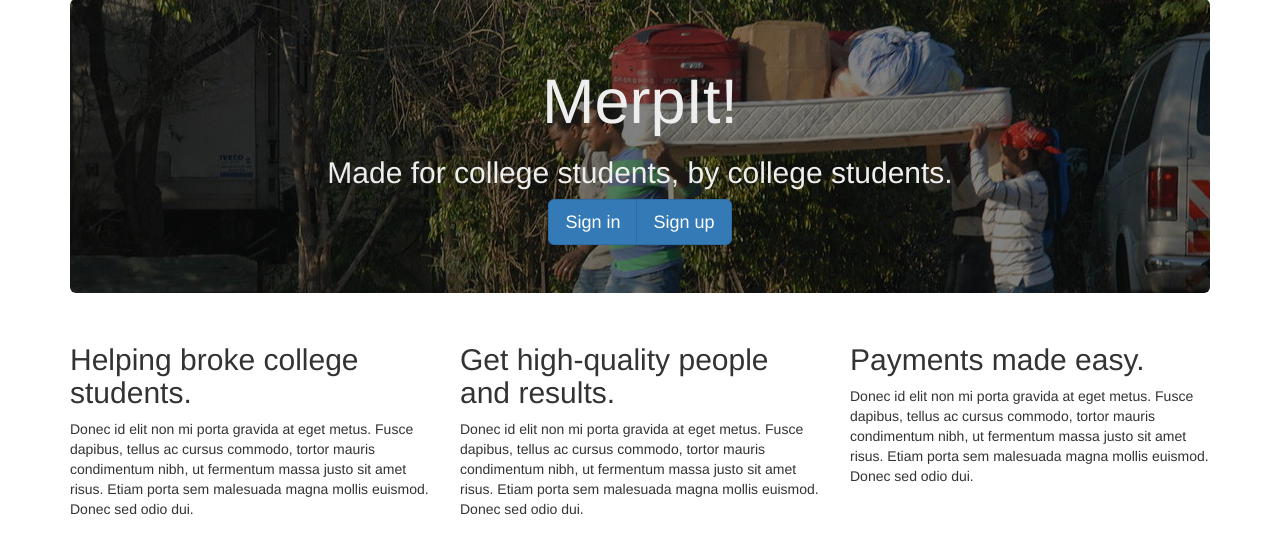
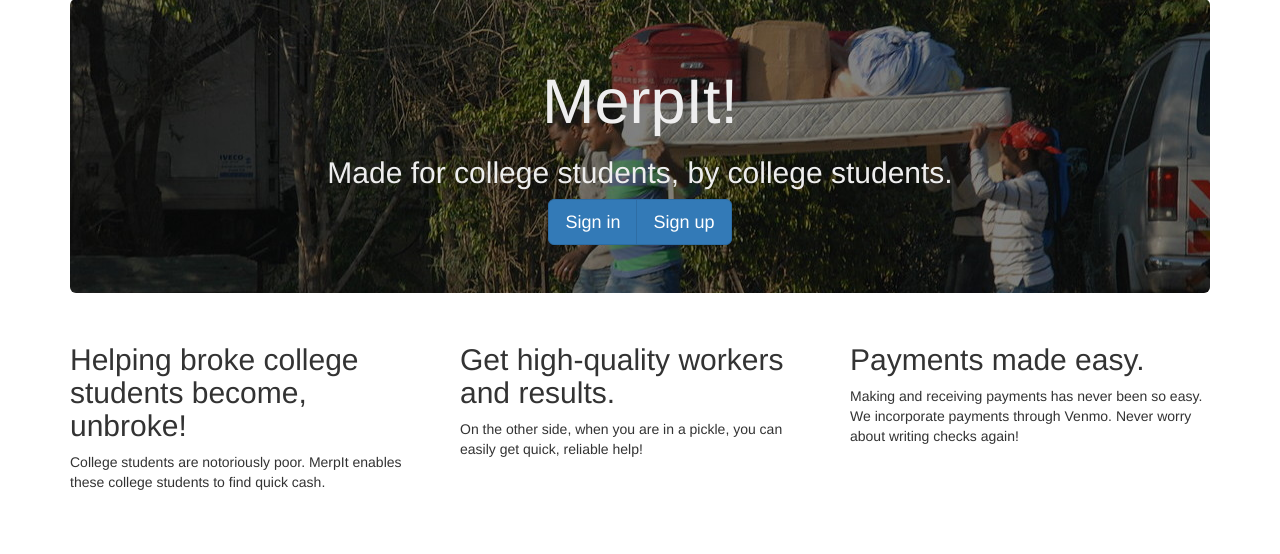
Before and after one commit to austinheimark/SoCollege, a Flask app: page / in a window 1280 px wide. Shown: the part 51-605 px from the top of the page. Run offline with Flask 2, Linux system fonts and the light colour scheme; some libraries are stand-ins or nearby versions.

Commit message:
Final commit for PennApps

```diff
--- a/templates/dashboard.html
+++ b/templates/dashboard.html
@@ -76,7 +76,11 @@
 						<form action="/pay_customer" method="post">
 							<button class="btn btn-xs btn-primary" type="submit"><input type="hidden" name="title" value="{{ post.title }}">Pay</button>
 						</form>
-						</td
+						</td>
+						<td>
+						<form action="/deletepost/authenticate" method="post">
+	<button class="btn btn-xs btn-primary" type="submit"><input type="hidden" name="title" value="{{ post.title }}">Delete</button>
+						</td>
 					</tr>
 					{% endfor %}
 					{% else %}
--- a/templates/home.html
+++ b/templates/home.html
@@ -10,16 +10,16 @@
 </div>
 <div class="row">
 	<div class="col-lg-4 col-md-4 col-sm-4">
-		<h2>Helping broke college students.</h2>
-		<p>Donec id elit non mi porta gravida at eget metus. Fusce dapibus, tellus ac cursus commodo, tortor mauris condimentum nibh, ut fermentum massa justo sit amet risus. Etiam porta sem malesuada magna mollis euismod. Donec sed odio dui.</p>
+		<h2>Helping broke college students become, unbroke!</h2>
+		<p>College students are notoriously poor. MerpIt enables these college students to find quick cash.</p>
 	</div>
 	<div class="col-lg-4 col-md-4 col-sm-4">
-		<h2>Get high-quality people and results.</h2>
-		<p>Donec id elit non mi porta gravida at eget metus. Fusce dapibus, tellus ac cursus commodo, tortor mauris condimentum nibh, ut fermentum massa justo sit amet risus. Etiam porta sem malesuada magna mollis euismod. Donec sed odio dui.</p>
+		<h2>Get high-quality workers and results. </h2>
+		<p>On the other side, when you are in a pickle, you can easily get quick, reliable help!</p>
 	</div>
 	<div class="col-lg-4 col-md-4 col-sm-4">
 		<h2>Payments made easy.</h2>
-		<p>Donec id elit non mi porta gravida at eget metus. Fusce dapibus, tellus ac cursus commodo, tortor mauris condimentum nibh, ut fermentum massa justo sit amet risus. Etiam porta sem malesuada magna mollis euismod. Donec sed odio dui.</p>
+		<p>Making and receiving payments has never been so easy. We incorporate payments through Venmo. Never worry about writing checks again!</p>
 	</div>
 </div>
 {% endblock %}
--- a/views.py
+++ b/views.py
@@ -241,7 +241,7 @@ def deletepost_authenticate():
     if not session.get('username'):
         abort(401)
 
-    delete_this = Post.query.get(request.form['post-delete'])
+    delete_this = Post.query.get(request.form['title'])
     db.session.delete(delete_this)
     db.session.commit()
 
```
